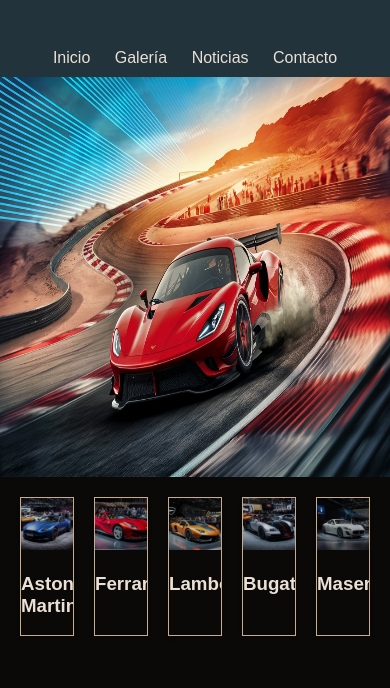
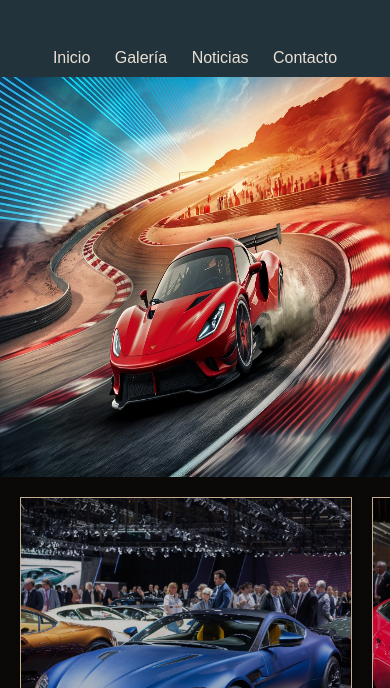
Before and after one commit to HellenDev2023/galeriamotos, a plain HTML site: page index.html in a window 390 px wide. Both pictures are taken after a click on the link "Galería". Shown: the part 156-844 px from the top of the page. Drawn offline with Linux system fonts and the light colour scheme; files whose address does not match are found by name.

Commit message:
CSS Responsive

```diff
--- a/css/style.css
+++ b/css/style.css
@@ -106,3 +106,15 @@ nav a {
     transform: scale(1.1);
     filter: contrast(120%);
 }
+
+@media (max-width: 768px) {
+    .car {
+        flex: 0 0 calc(50% - 20px); /* En dispositivos más pequeños, muestra dos elementos por fila */
+    }
+}
+
+@media (max-width: 480px) {
+    .car {
+        flex: 0 0 calc(100% - 20px); /* En dispositivos móviles, muestra un elemento por fila */
+    }
+}
```
